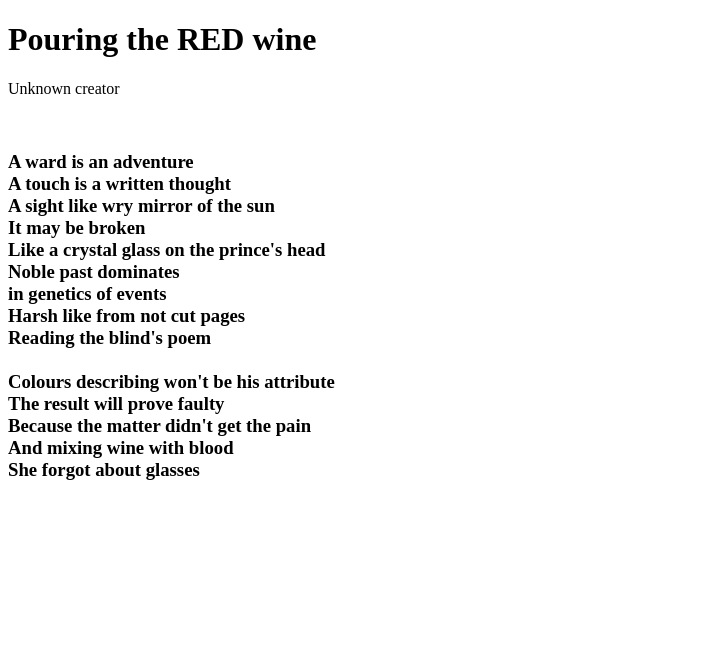
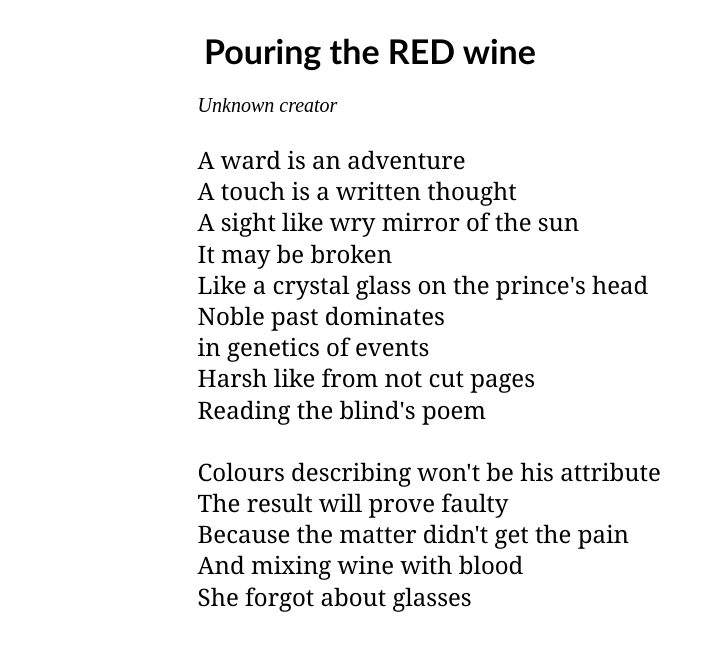
Before and after one commit to AdrianoX/-First-GitHub-repository, a plain HTML site: page css/index.html in a window 1280 px wide. Shown: the whole page, without its empty margins (0-715 px from the left). Drawn offline with Linux system fonts and the light colour scheme.

Commit message:
Update style for style.css

```diff
--- a/css/style.css
+++ b/css/style.css
@@ -1,14 +1,37 @@
-$color-main: #34ace0;
-$color-light: #fff;
-$font-text: 'Crimson Text', serif;
-$font-header: 'Open Sans', sans-serif;
+h1 {
+    width: 69%;
+    margin: 0 auto;
+    padding: 22px 0;
+    font-size: 34px;
+    font-family: 'Trebuchet MS', 'Lucida Sans Unicode', 'Lucida Grande', 'Lucida Sans', Arial, sans-serif;
 
 
-.body {
-    margin: 0;
-    text-align: center;
 }
 
-. body h1 {
-    margin: 0;
+p {
+    width: 70%;
+    margin: 0 auto;
+    padding: 1px 0;
+    font-size: 20px;
+    font-weight: normal;
+    font-style: italic;
+
 }
+
+h3 {
+    width: 70%;
+    margin: 0 auto;
+    padding: 8px 0;
+    font-size: 24px;
+    font-weight: normal;
+    line-height: 1.3;
+    font-family: Cambria, Cochin, Georgia, Times, 'Times New Roman', serif;
+
+}
+
+span {
+    font-style: italic;
+    font-weight:  bold;
+    font-size: 22px;
+
+}
```
